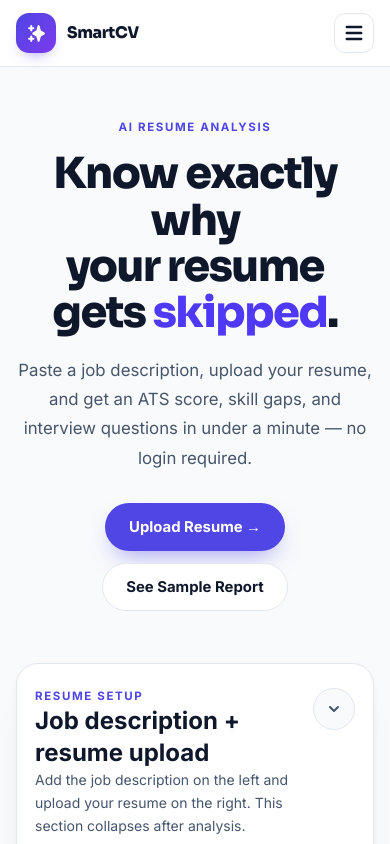
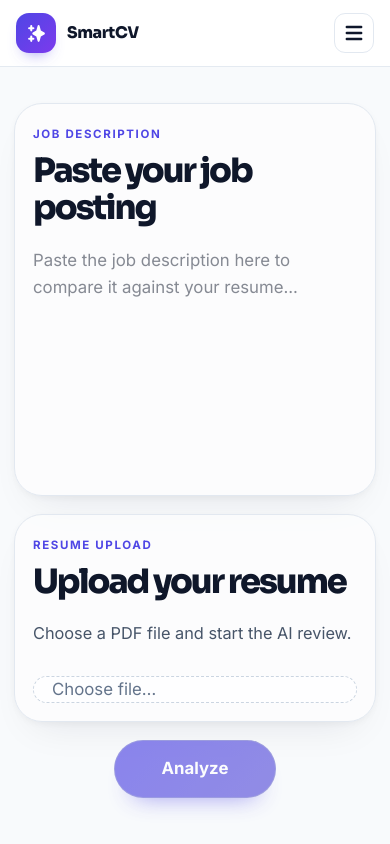
Before and after one commit to tusharmuley/smart_cv_frontend, a React (Vite) app: page / in a window 390 px wide. Shown: the top 844 px of the page. Built offline with nearby package versions, Linux system fonts and the light colour scheme.

Commit message:
Refactor Home component: streamline file upload and analysis process, improve error handling, and enhance UI structure

```diff
--- a/src/components/UploadBox.jsx
+++ b/src/components/UploadBox.jsx
@@ -1,46 +1,54 @@
-import { useState } from 'react'
+import { useRef, useEffect } from 'react'
 import { HiCheckCircle } from 'react-icons/hi'
+import { HiX } from 'react-icons/hi'
 
-function UploadBox({ onUpload, loading }) {
-  const [file, setFile] = useState(null)
+function UploadBox({ file, onFileSelect, onRemove, uploaded }) {
+  const inputRef = useRef(null)
 
-  const handleClick = () => {
-    if (!file) {
-      alert('Please select a PDF resume')
-      return
+  useEffect(() => {
+    if (!uploaded && !file) {
+      if (inputRef.current) inputRef.current.value = ''
     }
+  }, [uploaded, file])
 
-    onUpload(file)
+  const handleRemove = () => {
+    if (inputRef.current) inputRef.current.value = ''
+    onRemove?.()
   }
 
   return (
     <div>
-
       <div className="smartcv-upload-controls">
         <label className="smartcv-file-picker">
           <input
+            ref={inputRef}
             type="file"
             accept=".pdf"
             className="hidden"
-            onChange={(event) => setFile(event.target.files?.[0] ?? null)}
+            onChange={(event) => onFileSelect?.(event.target.files?.[0] ?? null)}
+            disabled={uploaded}
           />
           {file ? (
-            <span className="inline-flex items-center gap-2 text-slate-900">
+            <span className="file-label text-slate-900">
               <HiCheckCircle className="h-5 w-5 text-emerald-500" />
               {file.name}
             </span>
           ) : (
-            'Choose file…'
+            <span className="file-label">
+              {uploaded ? <><HiCheckCircle className="h-5 w-5 text-emerald-500" />Uploaded</> : 'Choose file…'}
+            </span>
           )}
         </label>
 
-        <button
-          onClick={handleClick}
-          disabled={loading}
-          className="smartcv-upload-button"
-        >
-          {loading ? 'Analyzing...' : 'Upload Resume'}
-        </button>
+        {file && (
+          <button
+            onClick={handleRemove}
+            className="smartcv-rm-button"
+            aria-label="Remove selected resume"
+          >
+            <HiX className="h-5 w-5 text-slate-700" />
+          </button>
+        )}
       </div>
     </div>
   )
--- a/src/index.css
+++ b/src/index.css
@@ -269,3 +269,240 @@ a {
   .smartcv-footer-main, .smartcv-footer-links { grid-template-columns: 1fr; gap: 34px; padding: 42px 0 32px; }
   .smartcv-footer-bottom { flex-direction: column; padding: 18px 0; }
 }
+
+/* Home page layout for the SmartCV landing design */
+.smartcv-homepage {
+  width: min(100%, 1240px);
+  margin: 0 auto;
+  padding: 28px 0 48px;
+}
+
+.smartcv-input-grid {
+  display: grid;
+  grid-template-columns: repeat(2, minmax(0, 1fr));
+  gap: 26px;
+}
+
+.smartcv-input-panel {
+  position: relative;
+  min-height: 500px;
+  padding: 26px 28px 22px;
+  background: rgba(255, 255, 255, 0.58);
+  border: 1px solid var(--slate-200);
+  border-radius: 28px;
+  box-shadow: var(--shadow-card);
+}
+
+.smartcv-panel-label {
+  margin-bottom: 10px;
+  color: var(--indigo-600);
+  font-size: 0.72rem;
+  font-weight: 800;
+  letter-spacing: 0.14em;
+  text-transform: uppercase;
+}
+
+.smartcv-input-panel h2 {
+  margin: 0 0 20px;
+  color: var(--slate-900);
+  font-family: var(--font-display);
+  font-size: clamp(2rem, 2.4vw, 3rem);
+  font-weight: 800;
+  line-height: 1.1;
+  letter-spacing: -0.06em;
+}
+
+.smartcv-panel-copy {
+  margin: 0 0 20px;
+  color: var(--slate-600);
+  font-size: 1.02rem;
+  line-height: 1.5;
+}
+
+.smartcv-job-panel {
+  display: flex;
+  flex-direction: column;
+}
+
+.smartcv-job-panel .smartcv-textarea {
+  width: 100%;
+  min-height: 350px;
+  padding: 0;
+  border: 0;
+  border-radius: 0;
+  background: transparent;
+  color: var(--slate-900);
+  font-size: 1.05rem;
+  line-height: 1.6;
+  box-shadow: none;
+  resize: none;
+}
+
+.smartcv-job-panel .smartcv-textarea:focus {
+  border: 0;
+  box-shadow: none;
+}
+
+.smartcv-upload-panel {
+  display: flex;
+  flex-direction: column;
+}
+
+.smartcv-upload-controls {
+  display: flex;
+  align-items: center;
+  gap: 16px;
+  margin-top: 10px;
+}
+
+.smartcv-file-picker {
+  display: flex;
+  align-items: center;
+  flex: 1;
+  min-width: 0;
+  height: 76px;
+  padding: 0 18px;
+  border: 1px dashed #cbd5e1;
+  border-radius: 14px;
+  background: rgba(255, 255, 255, 0.7);
+  color: var(--slate-500);
+  font-size: 1.05rem;
+  cursor: pointer;
+  transition: border-color 0.2s ease, background 0.2s ease;
+}
+
+.smartcv-file-picker:hover {
+  border-color: var(--indigo-600);
+  background: rgba(224, 231, 255, 0.25);
+}
+
+.smartcv-file-picker .file-label {
+  display: inline-flex;
+  align-items: center;
+  gap: 10px;
+  max-width: 100%;
+  overflow: hidden;
+  text-overflow: ellipsis;
+  white-space: nowrap;
+}
+
+.smartcv-upload-button {
+  flex-shrink: 0;
+  min-width: 190px;
+  height: 76px;
+  padding: 0 28px;
+  border: 0;
+  border-radius: 999px;
+  background: linear-gradient(135deg, #4f46e5, #5b52d9);
+  color: var(--white);
+  font-family: var(--font-body);
+  font-size: 1.03rem;
+  font-weight: 800;
+  box-shadow: 0 16px 24px -18px rgba(79, 70, 229, 0.9);
+  cursor: pointer;
+  transition: transform 0.18s ease, filter 0.18s ease;
+}
+
+.smartcv-upload-button:hover {
+  transform: translateY(-1px);
+  filter: brightness(1.03);
+}
+
+.smartcv-upload-button:disabled {
+  background: #cbd5e1;
+  cursor: not-allowed;
+  box-shadow: none;
+}
+
+.smartcv-rm-button {
+  display: inline-flex;
+  align-items: center;
+  justify-content: center;
+  width: 46px;
+  height: 46px;
+  border: 1px solid var(--slate-200);
+  border-radius: 12px;
+  background: var(--slate-50);
+  color: var(--slate-700);
+  cursor: pointer;
+}
+
+.smartcv-rm-button:hover {
+  background: var(--slate-100);
+}
+
+.smartcv-analyze-wrap {
+  display: flex;
+  justify-content: center;
+  margin-top: 28px;
+}
+
+.smartcv-analyze-button {
+  display: inline-flex;
+  align-items: center;
+  justify-content: center;
+  min-width: 160px;
+  padding: 0.95rem 2.9rem;
+  border: 1px solid rgba(148, 163, 184, 0.35);
+  border-radius: 999px;
+  background: linear-gradient(135deg, #4f46e5, #5b52d9);
+  color: var(--white);
+  font-family: var(--font-body);
+  font-size: 1.05rem;
+  font-weight: 800;
+  box-shadow: 0 16px 24px -18px rgba(79, 70, 229, 0.9);
+  cursor: pointer;
+  transition: transform 0.18s ease, filter 0.18s ease, opacity 0.18s ease;
+}
+
+.smartcv-analyze-button:hover:not(:disabled) {
+  transform: translateY(-1px);
+  filter: brightness(1.04);
+}
+
+.smartcv-analyze-button:disabled {
+  opacity: 0.65;
+  cursor: not-allowed;
+  color: var(--white);
+}
+
+@media (max-width: 700px) {
+  .smartcv-homepage {
+    width: min(100% - 28px, 1240px);
+    padding-top: 18px;
+  }
+
+  .smartcv-input-grid {
+    grid-template-columns: 1fr;
+    gap: 18px;
+  }
+
+  .smartcv-input-panel {
+    min-height: auto;
+    padding: 22px 18px 18px;
+  }
+
+  .smartcv-input-panel h2 {
+    font-size: 2.1rem;
+  }
+
+  .smartcv-job-panel .smartcv-textarea {
+    min-height: 230px;
+  }
+
+  .smartcv-upload-controls {
+    flex-direction: column;
+    align-items: stretch;
+  }
+
+  .smartcv-file-picker,
+  .smartcv-upload-button {
+    width: 100%;
+    min-width: 0;
+    height: 64px;
+  }
+
+  .smartcv-analyze-wrap {
+    margin-top: 18px;
+  }
+}
--- a/src/pages/Home.jsx
+++ b/src/pages/Home.jsx
@@ -1,5 +1,4 @@
 import { useState } from 'react'
-import { HiChevronDown } from 'react-icons/hi'
 import UploadBox from '../components/UploadBox'
 import JobDescriptionBox from '../components/JobDescriptionBox'
 import ScoreCard from '../components/ScoreCard'
@@ -10,125 +9,112 @@ import LoadingSpinner from '../components/LoadingSpinner'
 import { uploadResume, analyzeResume } from '../services/resumeService'
 
 function Home() {
-
     const [resumeText, setResumeText] = useState('')
     const [analysis, setAnalysis] = useState(null)
     const [jobDescription, setJobDescription] = useState('')
-    const [loading, setLoading] = useState(false)
-    const [panelOpen, setPanelOpen] = useState(true)
+    const [selectedFile, setSelectedFile] = useState(null)
+    const [uploading, setUploading] = useState(false)
+    const [analyzing, setAnalyzing] = useState(false)
     const [errorMessage, setErrorMessage] = useState('')
 
-    const handleUpload = async (file) => {
+    const handleFileSelect = (file) => {
+        setSelectedFile(file)
+        setErrorMessage('')
+    }
+
+    const handleAnalyze = async () => {
+        if (!jobDescription.trim()) {
+            setErrorMessage('Please add a job description before analyzing.')
+            return
+        }
+
+        if (!selectedFile && !resumeText) {
+            setErrorMessage('Please choose a resume PDF before analyzing.')
+            return
+        }
 
         try {
-
-            setLoading(true)
+            setAnalyzing(true)
             setErrorMessage('')
 
-            const uploadResponse = await uploadResume(file)
-            const extractedText = uploadResponse?.data?.resume_text
-            if (!extractedText) {
+            let finalResumeText = resumeText
+
+            if (selectedFile) {
+                setUploading(true)
+                const uploadResponse = await uploadResume(selectedFile)
+                const payload = uploadResponse?.data ?? uploadResponse
+                finalResumeText = payload?.resume_text || payload?.resumeText
+
+                if (!finalResumeText) {
                     throw new Error(uploadResponse?.message || 'We could not read text from that PDF.')
                 }
-            setResumeText(extractedText)
 
-            const analysisResponse = await analyzeResume(
-                extractedText,
-                jobDescription
-            )
+                setResumeText(finalResumeText)
+                setUploading(false)
+            }
 
-            setAnalysis(analysisResponse.data)
-            setPanelOpen(false)
-
+            const analysisResponse = await analyzeResume(finalResumeText, jobDescription)
+            const payload = analysisResponse?.data ?? analysisResponse
+            setAnalysis(payload)
         } catch (error) {
-
             console.error(error)
             const message = error.response?.data?.message || error.message || 'The resume could not be analyzed. Please try again.'
             setErrorMessage(message)
-
         } finally {
-
-            setLoading(false)
-
+            setUploading(false)
+            setAnalyzing(false)
+        }
     }
 
+    const handleRemove = () => {
+        setSelectedFile(null)
+        setResumeText('')
+        setAnalysis(null)
+        setErrorMessage('')
     }
 
     return (
-        <div className="smartcv-page">
-            <div className="smartcv-container">
-                {/* Hero Section */}
-                <section className="smartcv-hero" id="hero">
-                    <p className="eyebrow mb-4">AI Resume Analysis</p>
-                    <h1 className="smartcv-hero-title">
-                        Know exactly why<br />your resume gets <span className="text-indigo-600">skipped</span>.
-                    </h1>
-                    <p className="smartcv-hero-copy">
-                        Paste a job description, upload your resume, and get an ATS score, skill gaps, and interview questions in under a minute — no login required.
-                    </p>
-                    <div className="smartcv-hero-actions">
-                        <a href="#upload" className="smartcv-action smartcv-action-primary">
-                            Upload Resume →
-                        </a>
-                        <button className="smartcv-action smartcv-action-secondary">
-                            See Sample Report
-                        </button>
-                    </div>
-                </section>
-
-                {/* Upload Section */}
-                <section className="smartcv-section" id="upload">
-                    <div className="smartcv-panel">
-                        <div className="smartcv-panel-head">
-                            <div>
-                                <p className="eyebrow mb-2">Resume Setup</p>
-                                <h2 className="text-2xl sm:text-3xl lg:text-4xl font-bold font-display text-slate-900 mb-2">Job description + resume upload</h2>
-                                <p className="text-sm sm:text-base text-slate-600 leading-relaxed">Add the job description on the left and upload your resume on the right. This section collapses after analysis.</p>
-                            </div>
-                            <button
-                                type="button"
-                                onClick={() => setPanelOpen((prev) => !prev)}
-                                className="smartcv-collapse-button"
-                                aria-label="Toggle input section"
-                            >
-                                <HiChevronDown className={`h-5 w-5 transition-transform duration-300 ${panelOpen ? '' : 'rotate-180'}`} />
-                            </button>
-                        </div>
-
-                        <div className={`overflow-hidden transition-all duration-500 ease-out ${panelOpen ? 'max-h-[1200px] opacity-100' : 'max-h-0 opacity-0'}`}>
+        <div className="smartcv-homepage">
             <div className="smartcv-input-grid">
-                                <div className="smartcv-input-card">
-                                    <p className="eyebrow mb-2">Job Description</p>
-                                    <h3 className="text-lg sm:text-xl font-bold font-display text-slate-900 mb-4">Paste your job posting</h3>
+                <section className="smartcv-input-panel smartcv-job-panel">
+                    <p className="smartcv-panel-label">JOB DESCRIPTION</p>
+                    <h2>Paste your job posting</h2>
                     <JobDescriptionBox
                         value={jobDescription}
                         onChange={(e) => setJobDescription(e.target.value)}
                     />
+                </section>
+
+                <section className="smartcv-input-panel smartcv-upload-panel">
+                    <p className="smartcv-panel-label">RESUME UPLOAD</p>
+                    <h2>Upload your resume</h2>
+                    <p className="smartcv-panel-copy">Choose a PDF file and start the AI review.</p>
+                    <UploadBox
+                        file={selectedFile}
+                        onFileSelect={handleFileSelect}
+                        onRemove={handleRemove}
+                        uploaded={!!resumeText}
+                    />
+                </section>
             </div>
 
-                                <div className="smartcv-input-card">
-                                    <p className="eyebrow mb-2">Resume Upload</p>
-                                    <h3 className="text-lg sm:text-xl font-bold font-display text-slate-900 mb-2">Upload your resume</h3>
-                                    <p className="text-sm text-slate-600 mb-5 leading-relaxed">Choose a PDF file and start the AI review.</p>
-                                    <UploadBox onUpload={handleUpload} loading={loading} />
-                                </div>
-                            </div>
+            <div className="smartcv-analyze-wrap">
+                <button
+                    onClick={handleAnalyze}
+                    disabled={!(jobDescription.trim().length > 0 && (selectedFile || resumeText)) || analyzing || uploading}
+                    className="smartcv-analyze-button"
+                >
+                    {analyzing ? 'Analyzing...' : uploading ? 'Uploading...' : 'Analyze'}
+                </button>
             </div>
 
-                        {!panelOpen && (
-                            <div className="mt-6 rounded-2xl bg-slate-50 p-4 text-sm text-slate-600 border border-slate-200">
-                                Inputs collapsed. Click the arrow to reopen the setup section.
-                            </div>
-                        )}
             {errorMessage && (
                 <div className="smartcv-error" role="alert">
                     <strong>Analysis could not be completed.</strong> {errorMessage}
                 </div>
             )}
-                    </div>
-                </section>
 
-                {/* Results Section */}
+            {analysis && (
                 <section className="smartcv-section" id="results">
                     <div className="smartcv-panel">
                         <div className="smartcv-results-head">
@@ -137,13 +123,6 @@ function Home() {
                             <p className="text-sm sm:text-base text-slate-600 leading-relaxed">Six focused cards — score, summary, skills, gaps, suggestions, and interview prep.</p>
                         </div>
 
-                        {loading && (
-                            <div className="mt-8">
-                                <LoadingSpinner label="Analyzing your resume..." />
-                            </div>
-                        )}
-
-                        {analysis ? (
                         <div className="smartcv-results-grid animate-fadeInUp">
                             <div className="smartcv-results-overview">
                                 <ScoreCard score={analysis.ats_score} />
@@ -169,17 +148,11 @@ function Home() {
                                 <InterviewCard questions={analysis.interview_questions ?? []} />
                             </div>
                         </div>
-                        ) : (
-                            <div className="text-center py-12 sm:py-16">
-                                <p className="text-slate-500 text-base sm:text-lg">Upload a resume and job description to see the analysis cards below.</p>
                     </div>
+                </section>
             )}
         </div>
-                </section>
-            </div>
-        </div>
-    );
-
+    )
 }
 
-export default Home;
+export default Home
```
Lines whose indentation alone changed are shown as unchanged.
